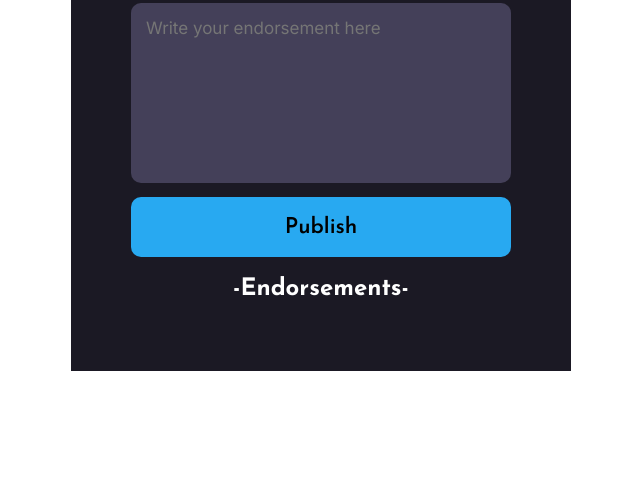
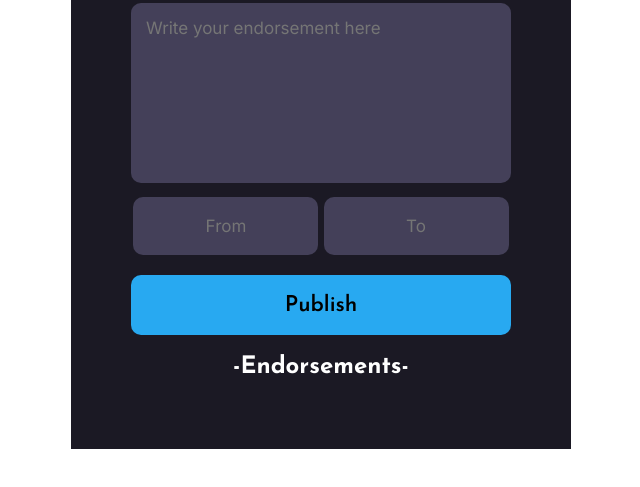
Before and after one commit to sahil-ansari01/We-are-the-Champions, a plain HTML site: page index.html in a window 1280 px wide. Both pictures are taken after a click on the button "Publish". Shown: the part 247-734 px from the top of the page, without its empty margins (319-959 px from the left). Drawn offline with Linux system fonts and the light colour scheme; no server answers.

Commit message:
Updating all files and changes

```diff
--- a/index.css
+++ b/index.css
@@ -42,6 +42,20 @@ textarea {
     border: none;
     border-radius: 10px;
     resize: none;
+}
+
+input {
+    width: 155px;
+    height: 28px;
+    text-align: center;
+    padding: 15px;
+    margin-bottom: 20px;
+    background-color: #444059;
+    color: #8F8F8F;
+    font-family: 'Inter', sans-serif;
+    font-size: 17px;
+    border: none;
+    border-radius: 10px;
 }
 
 button {
--- a/index.html
+++ b/index.html
@@ -15,6 +15,12 @@
     <link rel="preconnect" href="https://fonts.googleapis.com">
     <link rel="preconnect" href="https://fonts.gstatic.com" crossorigin>
     <link href="https://fonts.googleapis.com/css2?family=Inter:wght@100;200;300;400;500;600;700;800;900&family=Josefin+Sans:ital,wght@0,100;0,200;0,300;0,400;0,500;0,600;0,700;1,100;1,200;1,300;1,400;1,500;1,600;1,700&display=swap" rel="stylesheet">
+
+    <!-- Favicon -->
+    <link rel="apple-touch-icon" sizes="180x180" href="/apple-touch-icon.png">
+    <link rel="icon" type="image/png" sizes="32x32" href="/favicon-32x32.png">
+    <link rel="icon" type="image/png" sizes="16x16" href="/favicon-16x16.png">
+    <link rel="manifest" href="/site.webmanifest">
 </head>
 <body>
 
@@ -29,6 +35,8 @@
         <h1>We are the Champions</h1>
 
         <textarea id="input-field" type="" placeholder="Write your endorsement here"></textarea>
+        <input id="from-el" type="text" placeholder="From">
+        <input id="to-el" type="text" placeholder="To">
         <button id="publish-button">Publish</button>
         <h2>-Endorsements-</h2>
         <ul id="endorsement-el">
--- a/index.js
+++ b/index.js
@@ -8,16 +8,24 @@ const appSettings = {
 const app = initializeApp(appSettings)
 const database = getDatabase(app)
 const endorsementInDB = ref(database, "endorsements")
+const fromInDB = ref(database, "fromValue")
+const toInDB = ref(database, "toValue")
 
 const inputFieldEl = document.getElementById("input-field")
+const fromEl = document.getElementById("from-el")
+const toEl = document.getElementById("to-el")
 const publishButtonEl = document.getElementById("publish-button")
 const endorsementEl = document.getElementById("endorsement-el")
 
 
 publishButtonEl.addEventListener("click", function() {
-    let inputValue = inputFieldEl.value;
+    let inputValue = inputFieldEl.value
+    let fromValue = fromEl.value
+    let toValue = toEl.value
 
-    push(endorsementInDB, inputValue)
+    push(endorsementInDB, inputValue, fromValue)
+    push(fromInDB, fromValue)
+    push(toInDB, toValue)
 
     clearInputFieldEl()
 })
@@ -47,6 +55,8 @@ function clearEndorsementEl() {
 
 function clearInputFieldEl() {
     inputFieldEl.value = ""
+    fromEl.value = ""
+    toEl.value = ""
 }
 
 function appendNewValueToEndorsementEl(endorsement) {
```
Also changed, not shown: android-chrome-192x192.png (added), android-chrome-512x512.png (added), apple-touch-icon.png (added), favicon-16x16.png (added), favicon-32x32.png (added), favicon.ico (added), site.webmanifest (added).
